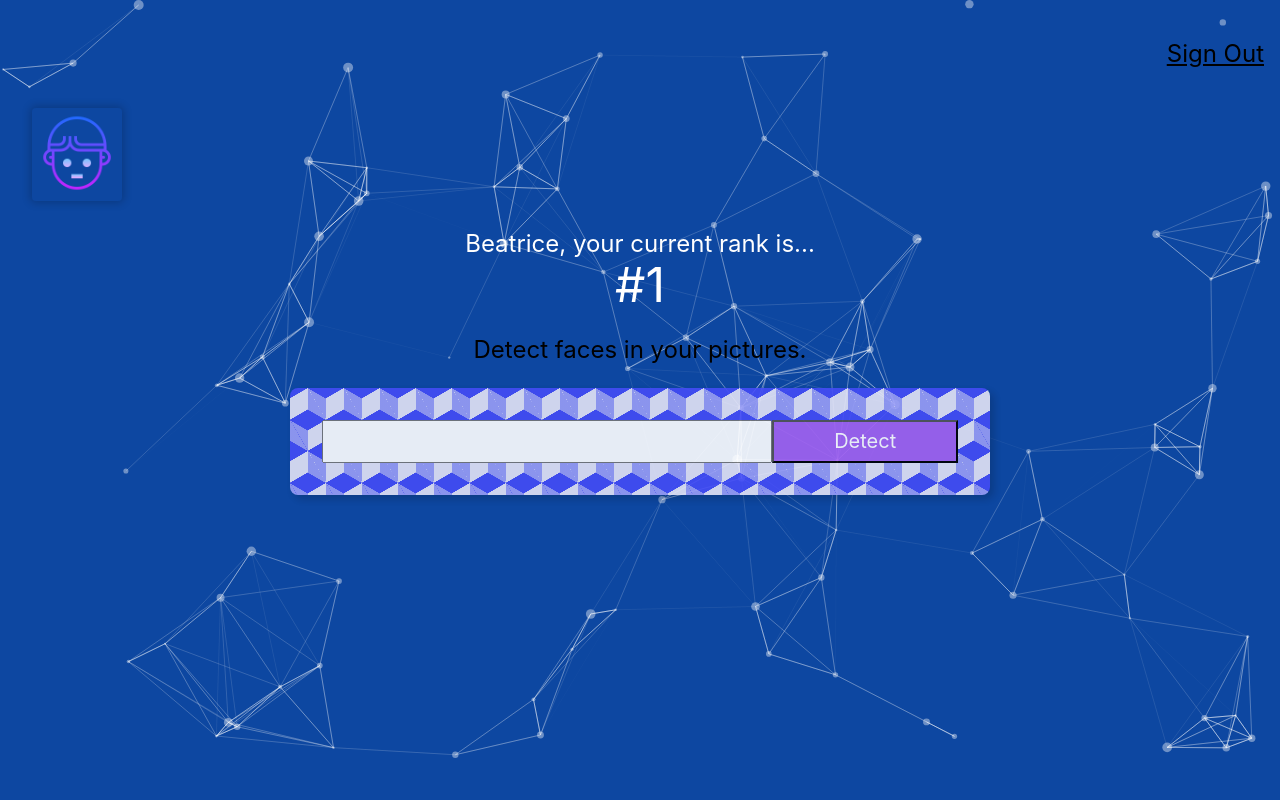
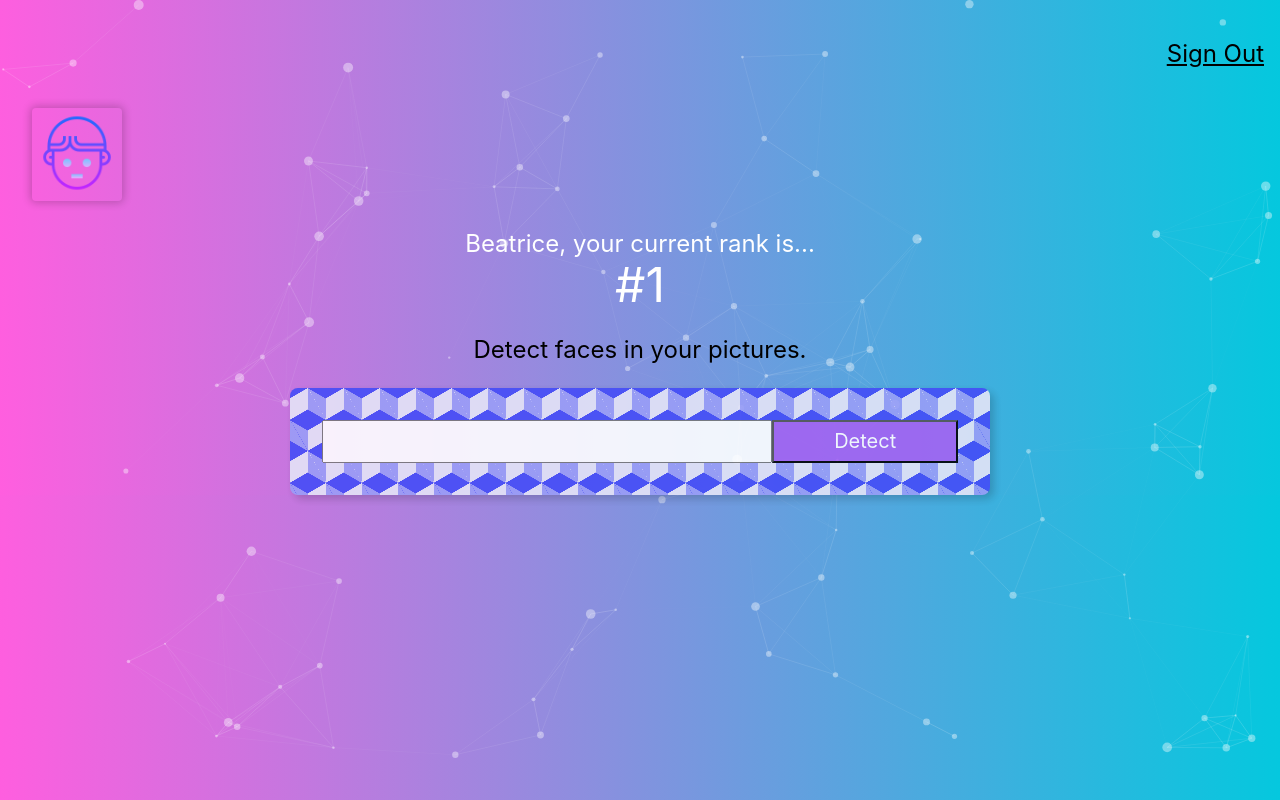
Before and after one commit to beatricehahn/facial-recognition, a React (Create React App) app: page / in a window 1280 px wide. Built offline with nearby package versions, Linux system fonts and the light colour scheme.

Commit message:
Remove particles background color

```diff
--- a/src/App.js
+++ b/src/App.js
@@ -29,11 +29,6 @@ function App() {
         init={particlesInit}
         loaded={particlesLoaded}
         options={{
-          background: {
-            color: {
-              value: "#0d47a1",
-            },
-          },
           fpsLimit: 120,
           interactivity: {
             events: {
@@ -65,7 +60,7 @@ function App() {
               color: "#ffffff",
               distance: 150,
               enable: true,
-              opacity: 0.5,
+              opacity: 0.1,
               width: 1,
             },
             collisions: {
```
